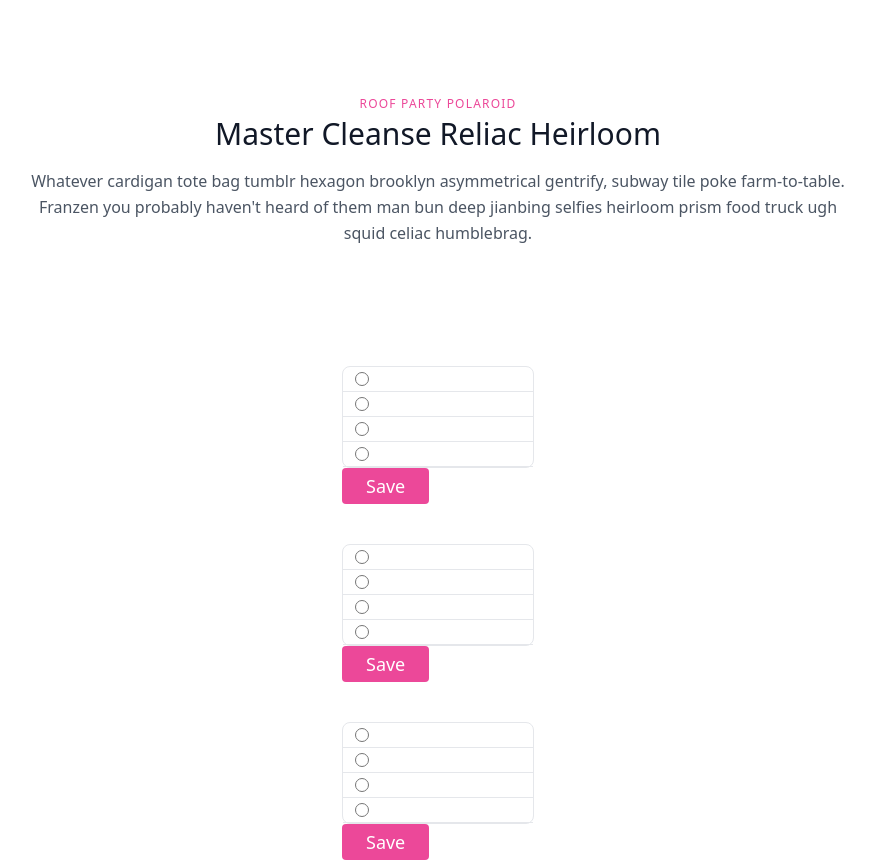
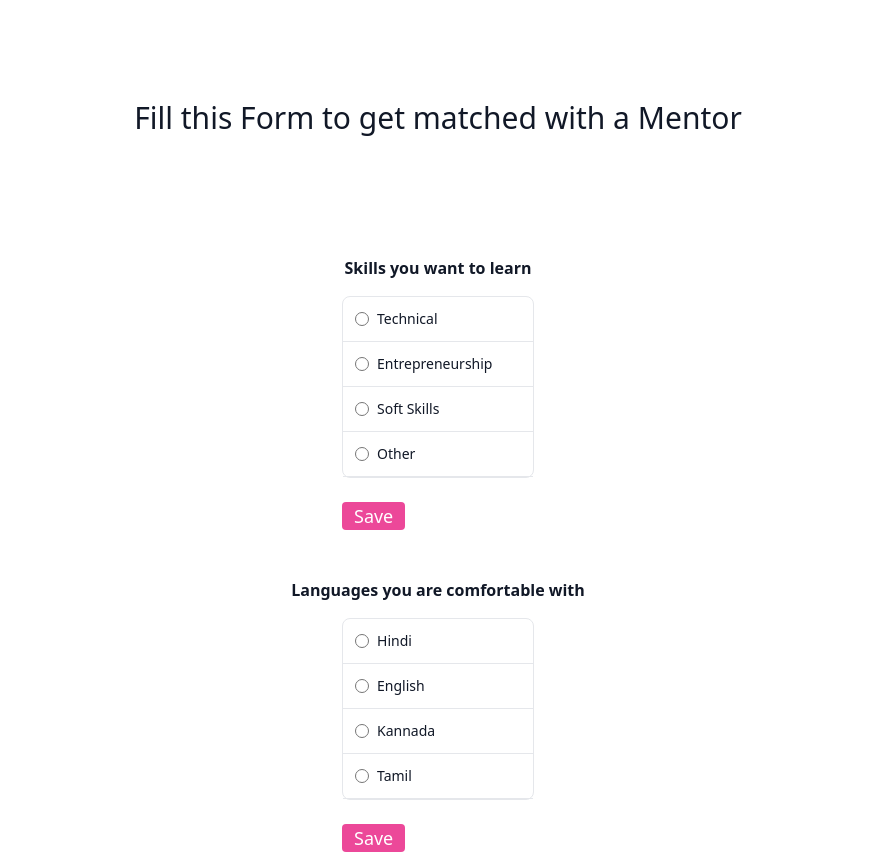
Before and after one commit to Sranjan0208/W20, a Next.js app: page /MenteeQ in a window 1280 px wide. Shown: the top 862 px of the page, without its empty margins (202-1077 px from the left). Built offline with nearby package versions, Linux system fonts and the light colour scheme.

Commit message:
updated Forms

```diff
--- a/src/components/Form.js
+++ b/src/components/Form.js
@@ -102,9 +102,10 @@ const Form = ({ question, o1, o2, o3, o4 }) => {
             </div>
           </li>
         </ul>
-        <button class="ml-0 inline-flex text-white bg-pink-500 border-0 py-1 px-6 focus:outline-none hover:bg-pink-300 rounded text-lg" type="submit">Save</button>
         <h1 class="text-white">...</h1>
-
+        <button class="ml-0 inline-flex text-white bg-pink-500 border-0 py-0.3 px-3 focus:outline-none hover:bg-pink-300 rounded text-lg" type="submit">Save</button>
+        <h1 class="text-white">...</h1>
+        <h1 class="text-white">...</h1>
       </form>
     </>
   );
--- a/src/pages/MenteeQ.js
+++ b/src/pages/MenteeQ.js
@@ -11,24 +11,37 @@ const MenteeQ = () => {
         <div class="container px-5 py-24 mx-auto">
           <div class="flex flex-col text-center w-full mb-20">
             <h2 class="text-xs text-pink-500 tracking-widest font-medium title-font mb-1">
-              ROOF PARTY POLAROID
+
             </h2>
             <h1 class="sm:text-3xl text-2xl font-medium title-font mb-4 text-gray-900">
-              Master Cleanse Reliac Heirloom
+            Fill this Form to get matched with a Mentor
             </h1>
             <p class="lg:w-2/3 mx-auto leading-relaxed text-base">
-              Whatever cardigan tote bag tumblr hexagon brooklyn asymmetrical
-              gentrify, subway tile poke farm-to-table. Franzen you probably
-              haven't heard of them man bun deep jianbing selfies heirloom prism
-              food truck ugh squid celiac humblebrag.
+
             </p>
           </div>
           <div class="flex flex-wrap flex-col justify-center content-center">
             <div class="xl:w-2/4 lg:w-1/2 md:w-full px-8 py-6 flex flex-col items-center">
-              <Form />
-              <Form />
-              <Form />
-              <Form />
+              <Form
+              question={"Skills you want to learn"}
+              o1={"Technical"}
+              o2={"Entrepreneurship"}
+              o3={"Soft Skills"}
+              o4={"Other"}
+              />
+              <Form
+              question={"Languages you are comfortable with"}
+              o1={"Hindi"}
+              o2={"English"}
+              o3={"Kannada"}
+              o4={"Tamil"}/>
+              <Form
+              question={"Which part of India do you belong to?"}
+              o1={"North"}
+              o2={"East"}
+              o3={"West"}
+              o4={"South"}/>
+
             </div>
           </div>
         </div>
```
